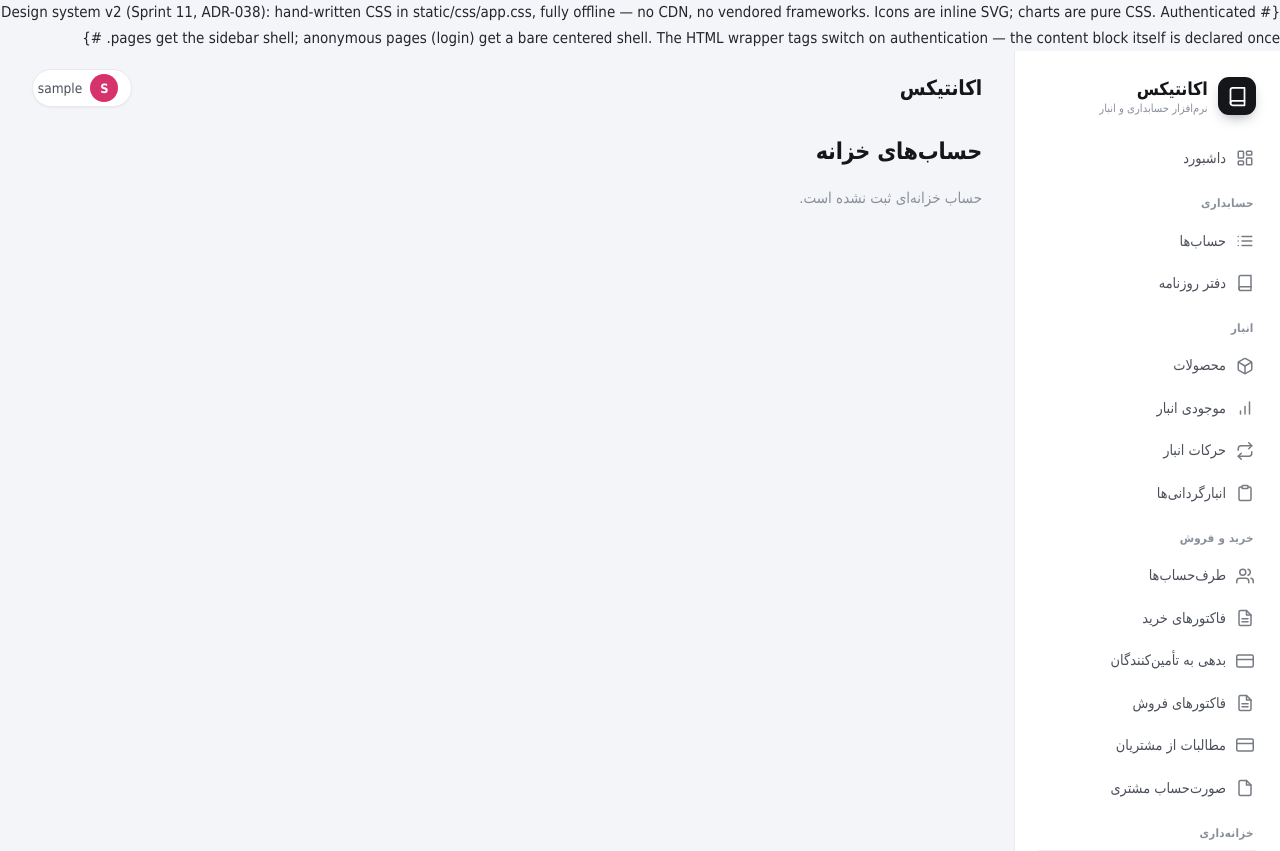
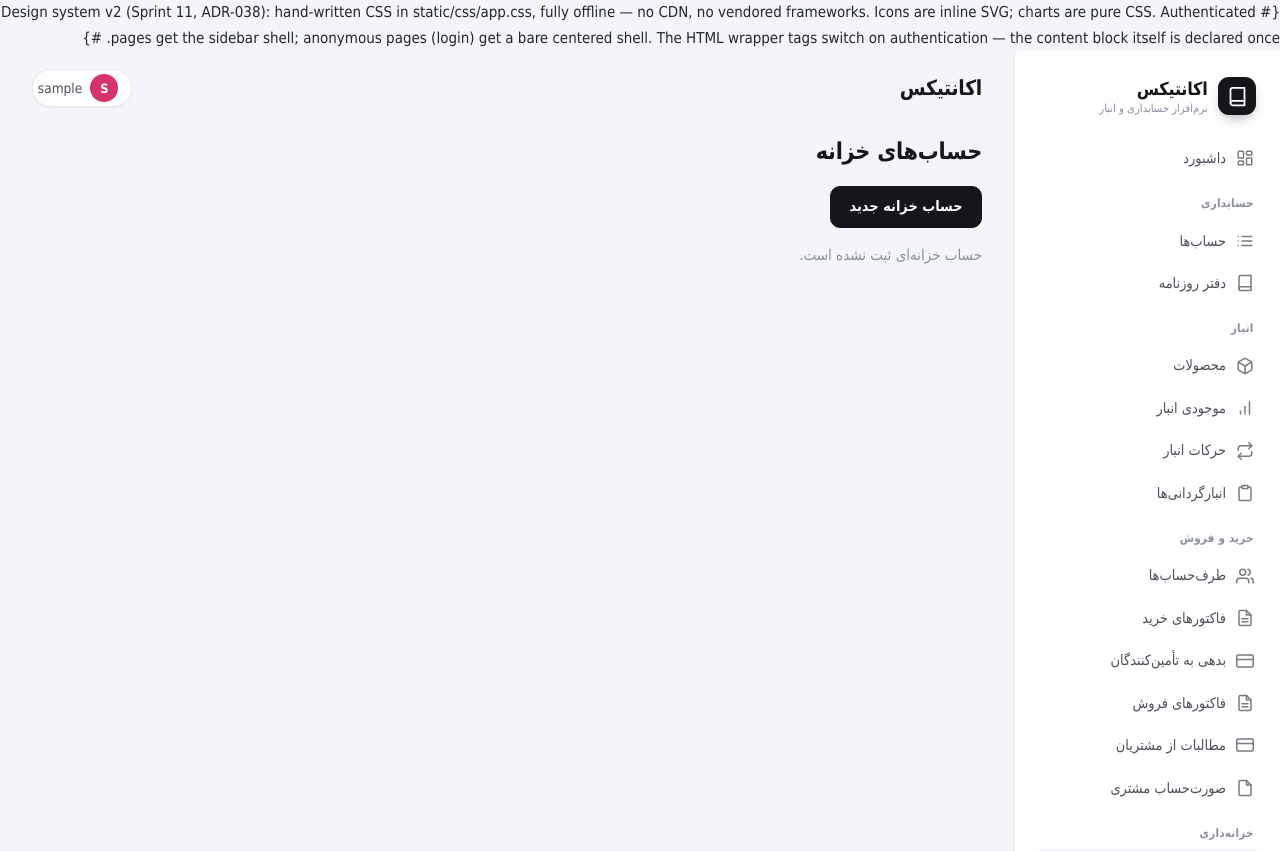
Before and after one commit to zeroexlive/Accountix, a Django app: page /treasury/accounts/ in a window 1280 px wide. Run offline with Django 5.2, Linux system fonts and the light colour scheme; the visitor is signed in with stand-in values (Sample User, id 1).

Commit message:
Sprint 12: sync backend/templates/treasury/account_list.html

```diff
--- a/backend/templates/treasury/account_list.html
+++ b/backend/templates/treasury/account_list.html
@@ -1,5 +1,6 @@
 {% extends "base.html" %}{% block content %}
 <h1>حساب‌های خزانه</h1>
+<p><a class="btn" href="{% url 'treasury_account_create' %}">حساب خزانه جدید</a></p>
 {% if rows %}<div class="card"><table><tr><th>نام</th><th>نوع</th><th>بانک</th><th>حساب دفتر کل</th><th>مانده</th></tr>
 {% for row in rows %}<tr><td>{{ row.account.name }}</td><td>{{ row.account.kind }}</td><td>{{ row.account.bank_name }}</td><td>{{ row.account.gl_account.code }}</td><td>{{ row.balance }}</td></tr>{% endfor %}
 </table></div>{% else %}<p class="empty">حساب خزانه‌ای ثبت نشده است.</p>{% endif %}{% endblock %}
```
